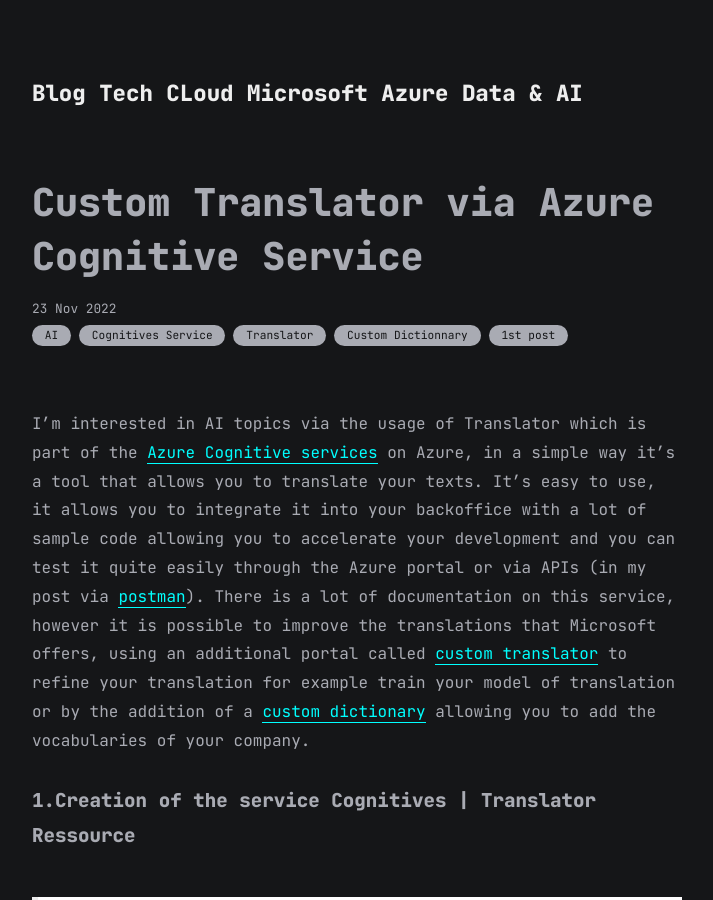
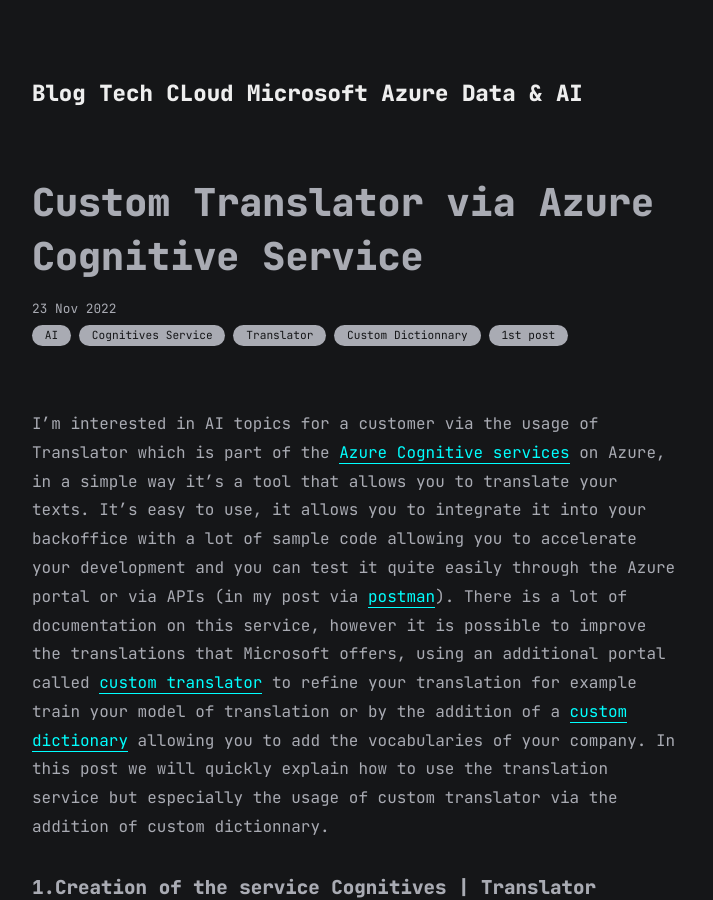
Before and after one commit to marc-hadjeje/marc-hadjeje.github.io, a Jekyll site: the page built from all_collections/_posts/2022-11-24-Azure Cognitive Services.md, in a window 1280 px wide and 900 px high. Shown: the whole window, without its empty margins (283-996 px from the left). Built offline with Jekyll 4.4.1, drawn with Linux system fonts in a browser that asks for light colours.

Commit message:
Update 2022-11-24-Azure Cognitive Services.md
ff

```diff
--- a/all_collections/_posts/2022-11-24-Azure Cognitive Services.md
+++ b/all_collections/_posts/2022-11-24-Azure Cognitive Services.md
@@ -5,7 +5,8 @@ date: 2022-11-23
 categories: [AI,Cognitives Service, Translator,Custom Dictionnary,1st post]
 ---
 
-I'm interested in AI topics via the usage of Translator which is part of the [Azure Cognitive services](https://azure.microsoft.com/fr-fr/products/cognitive-services/) on Azure, in a simple way it's a tool that allows you to translate your texts. It's easy to use, it allows you to integrate it into your backoffice with a lot of sample code allowing you to accelerate your development and you can test it quite easily through the Azure portal or via APIs (in my post via [postman](https://www.postman.com/)). There is a lot of documentation on this service, however it is possible to improve the translations that Microsoft offers, using an additional portal called [custom translator](https://portal.customtranslator.azure.ai/) to refine your translation for example train your model of translation or by the addition of a [custom dictionary](https://learn.microsoft.com/en-us/azure/cognitive-services/translator/custom-translator/concepts/dictionaries) allowing you to add the vocabularies of your company.
+I'm interested in AI topics for a customer via the usage of Translator which is part of the [Azure Cognitive services](https://azure.microsoft.com/fr-fr/products/cognitive-services/) on Azure, in a simple way it's a tool that allows you to translate your texts. It's easy to use, it allows you to integrate it into your backoffice with a lot of sample code allowing you to accelerate your development and you can test it quite easily through the Azure portal or via APIs (in my post via [postman](https://www.postman.com/)). There is a lot of documentation on this service, however it is possible to improve the translations that Microsoft offers, using an additional portal called [custom translator](https://portal.customtranslator.azure.ai/) to refine your translation for example train your model of translation or by the addition of a [custom dictionary](https://learn.microsoft.com/en-us/azure/cognitive-services/translator/custom-translator/concepts/dictionaries) allowing you to add the vocabularies of your company.
+In this post we will quickly explain how to use the translation service but especially the usage of custom translator via the addition of custom dictionnary.
 
 ##### 1.Creation of the service Cognitives | Translator Ressource
 
```
